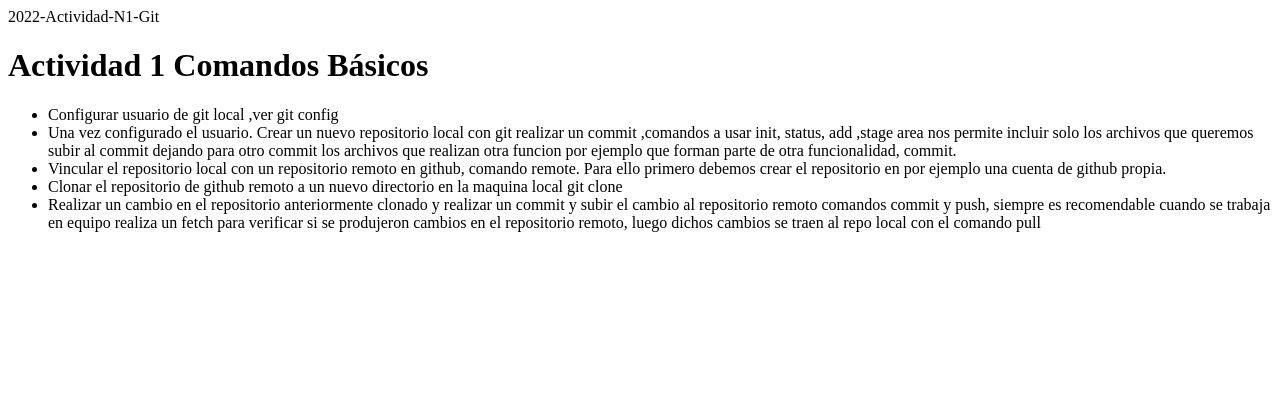
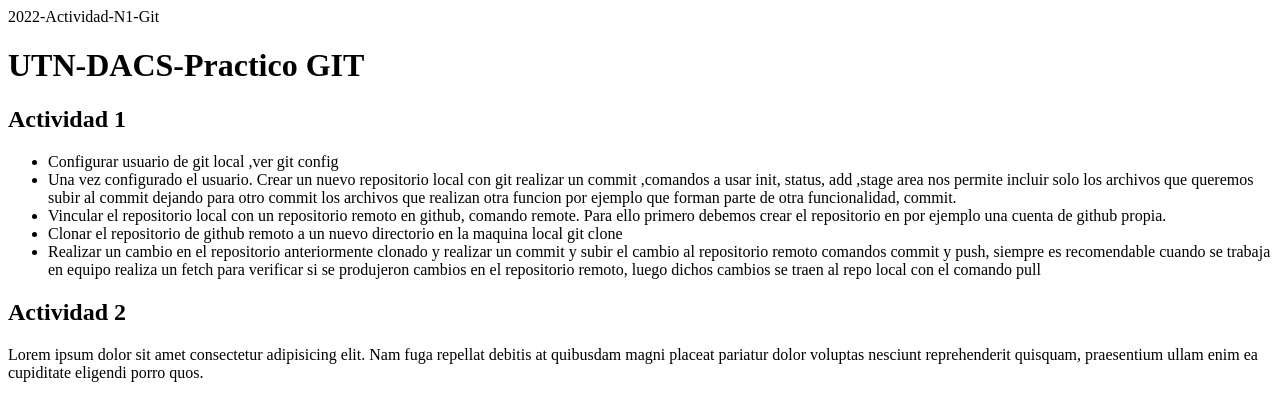
Before and after one commit to SYLV15/Practico-GIT, a plain HTML site: page index.html in a window 1280 px wide. Drawn offline with Linux system fonts and the light colour scheme.

Commit message:
Se agrega el Proyecto

```diff
--- a/comand.js
+++ b/comand.js
@@ -1,2 +1,3 @@
 console.log("UTN - DACS - 2022");
 console.log("primera modificacion");
+console.log("segunda modificaion");
--- a/index.html
+++ b/index.html
@@ -11,7 +11,8 @@
 <header>2022-Actividad-N1-Git</header>
 
 <body>
-    <h1>Actividad 1 Comandos Básicos</h1>
+    <h1>UTN-DACS-Practico GIT</h1>
+    <h2>Actividad 1</h2>
     <ul>
         <li>Configurar usuario de git local ,ver git config</li>
         <li>Una vez configurado el usuario. Crear un nuevo repositorio local con git realizar un commit ,comandos a usar init, status, add ,stage area nos permite incluir solo los archivos que queremos subir al commit dejando para otro commit los archivos
@@ -21,7 +22,8 @@
         <li>Realizar un cambio en el repositorio anteriormente clonado y realizar un commit y subir el cambio al repositorio remoto comandos commit y push, siempre es recomendable cuando se trabaja en equipo realiza un fetch para verificar si se produjeron
             cambios en el repositorio remoto, luego dichos cambios se traen al repo local con el comando pull</li>
     </ul>
-
+    <h2>Actividad 2</h2>
+    <p>Lorem ipsum dolor sit amet consectetur adipisicing elit. Nam fuga repellat debitis at quibusdam magni placeat pariatur dolor voluptas nesciunt reprehenderit quisquam, praesentium ullam enim ea cupiditate eligendi porro quos.</p>
 </body>
 
 </html>
--- a/style.css
+++ b/style.css
@@ -1,3 +1,7 @@
-.li {
+ul {
     font-style: italic;
 }
+
+h2 {
+    font-weight: bolder;
+}
```
